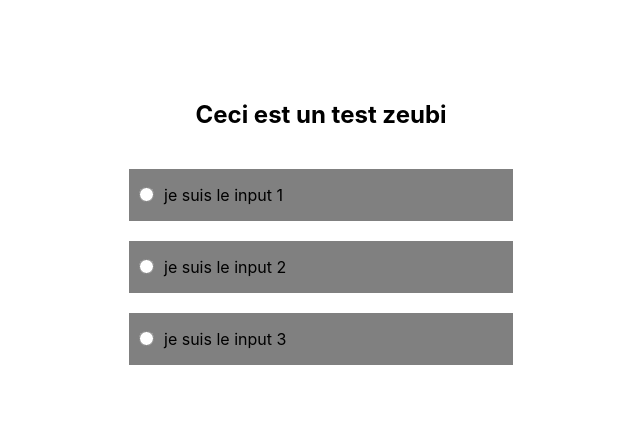
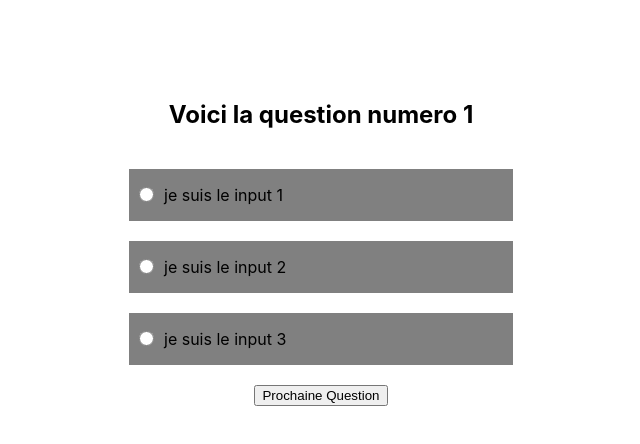
Before and after one commit to IIM-Creative-Technology/react-MathiasGilles, a React (Create React App) app: page / in a window 1280 px wide. Shown: the top 444 px of the page, without its empty margins (319-959 px from the left). Built offline with nearby package versions, Linux system fonts and the light colour scheme.

Commit message:
[add] go to next question

```diff
--- a/src/components/Question.js
+++ b/src/components/Question.js
@@ -1,8 +1,11 @@
+import React, { useState } from 'react';
 import "../scss/layout/_question.scss"
 import Input from "./Input";
 
-const question = {
-    'question': "Voici la question",
+const questions = [
+    {
+        'question': "Voici la question numero 1",
+        'answer' : 'test2',
         'inputs': [
             {
                 "key": "test1",
@@ -17,22 +20,55 @@ const question = {
                 "question": "je suis le input 3"
             }
         ]
+    },
+    {
+        'question': "Voici la question numero 2",
+        'answer' : 'test2',
+        'inputs': [
+            {
+                "key": "test1",
+                "question": "je suis  1"
+            },
+            {
+                "key": "test2",
+                "question": "je suis  2"
+            },
+            {
+                "key": "test3",
+                "question": "je suis  3"
             }
+        ]
+    },
+]
 
 const Question = () => {
+    const [step, setStep] = useState(0);
+
+    const GetAllInputs = questions[step].inputs.map( (input) => <Input key={input.key} changeEvent={SetAnswer} answer={input}></Input>);
+
     return (
         <div className="container-question">
-            <h2>Ceci est un test zeubi</h2>
+            <h2>{questions[step].question}</h2>
             <>{GetAllInputs}</>
+            <button onClick={getNextStep}>Prochaine Question</button>
         </div>
     );
-}
-
-const GetAllInputs = question.inputs.map( (input) => <Input key={input.key} changeEvent={SetAnswer} answer={input}></Input>);
 
     function SetAnswer(e){
         console.log('cliquer sur :', e.target.value)
     }
 
+    function getNextStep(){
+        if(questions.length === (step + 1)){
+            console.log("Question terminée")
+        }
+        else{
+            setStep(step + 1)
+        }
+    }
+}
+
+
+
 
 export default Question
--- a/src/scss/components/_inputRadio.scss
+++ b/src/scss/components/_inputRadio.scss
@@ -5,7 +5,7 @@
     background-color: grey;
     display: flex;
     align-items: center;
-    justify-content: start;
+    justify-content: flex-start;
     flex-direction: row;
     margin-bottom: 20px;
 
```
Also changed, not shown: 1 other file (tests, documents, lock files or other folders). Lines whose indentation alone changed are shown as unchanged.
